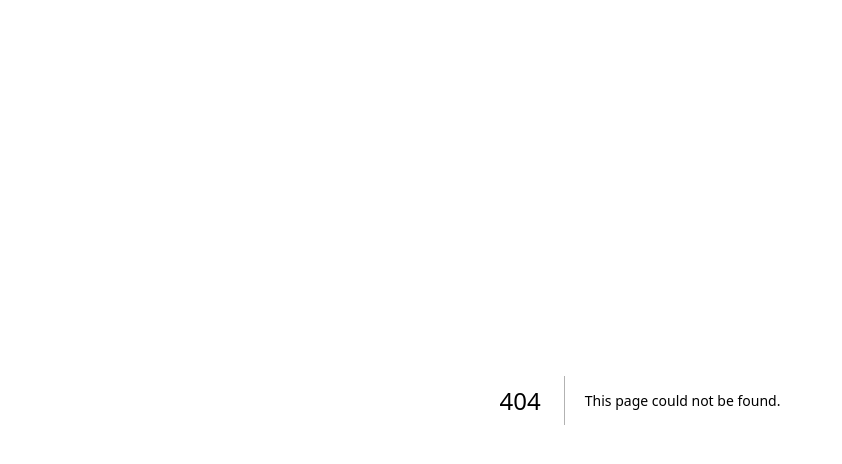
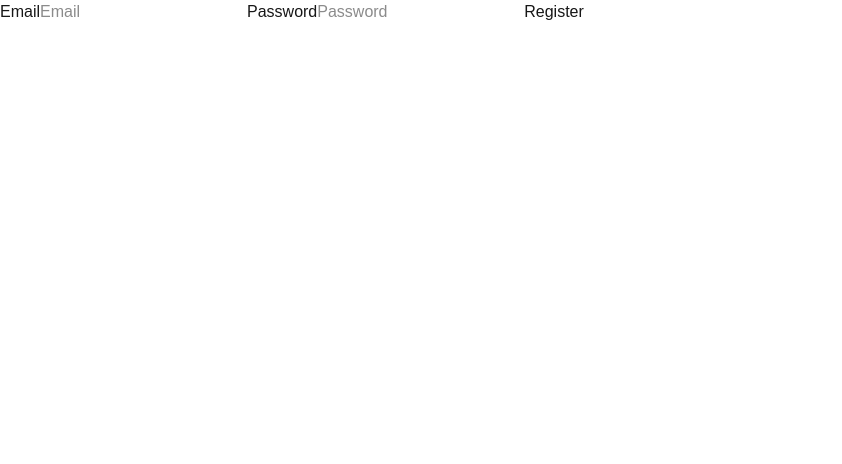
Before and after one commit to Guelmcf/Finance-Protocol, a Next.js app: page /register in a window 1280 px wide. Before the commit this address had no page. Shown: the top 464 px of the page, without its empty margins (0-842 px from the left). Built offline with nearby package versions, Linux system fonts and the light colour scheme.

Commit message:
feat: add supabase auth with login, register and logout

```diff
--- /dev/null
+++ b/app/dashboard/page.tsx
@@ -0,0 +1,22 @@
+"use client"
+
+import { createClient } from "@/utils/supabase/client";
+import { useEffect } from "react";
+import { useRouter } from "next/navigation";
+
+export default function Dashboard(){
+
+    const router = useRouter();
+
+    async function handleLogout() {
+        await createClient().auth.signOut();
+        router.push("/login");
+    }
+
+    return(
+        <div>
+            <h1>funcionou</h1>
+            <button onClick={handleLogout}>Logout</button>
+        </div>
+    )
+}
--- /dev/null
+++ b/app/login/page.tsx
@@ -0,0 +1,48 @@
+"use client";
+
+import { createClient } from "@/utils/supabase/client";
+import { useState } from "react";
+import { useRouter } from "next/navigation";
+
+export default function LoginPage() {
+    const [email, setEmail] = useState("");
+    const [password, setPassword] = useState("");
+    const router = useRouter();
+
+    async function handleLogin() {
+        try{
+            await createClient().auth.signInWithPassword({ email, password });
+            router.push("/dashboard");
+
+        } catch (error) {
+            console.error("Error logging in:", error);
+        }
+    }
+
+    return (
+        <div>
+            <form action="" onSubmit={(e) => {
+                e.preventDefault();
+                handleLogin();
+            }}>
+                <label htmlFor="email">Email</label>
+                <input
+                    type="email"
+                    id="email"
+                    placeholder="Email"
+                    value={email}
+                    onChange={(e) => setEmail(e.target.value)}
+                />
+                <label htmlFor="password">Password</label>
+                <input
+                    type="password"
+                    id="password"
+                    placeholder="Password"
+                    value={password}
+                    onChange={(e) => setPassword(e.target.value)}
+                />
+                <button type="submit">Login</button>
+            </form>
+        </div>
+    );
+}
--- a/app/page.tsx
+++ /dev/null
@@ -1,7 +0,0 @@
-export default function Home() {
-  return (
-    <div className="justify-center items-center flex h-screen">
-      <h1 className="text-4xl font-bold">Hello, World!</h1>
-    </div>
-  );
-}
--- /dev/null
+++ b/app/register/page.tsx
@@ -0,0 +1,49 @@
+"use client";
+
+import { createClient } from "@/utils/supabase/client";
+import { useState } from "react";
+import { useRouter } from "next/navigation";
+
+export default function RegisterPage() {
+    const [email, setEmail] = useState("");
+    const [password, setPassword] = useState("");
+    const router = useRouter();
+
+    async function handleRegister() {
+    try{
+        const { data, error } = await createClient().auth.signUp({ email, password });
+        console.log("data:", data);
+        console.log("error:", error);
+        router.push("/dashboard");
+    } catch (error) {
+        console.error("Error registering:", error);
+    }
+}
+
+    return (
+        <div>
+            <form action="" onSubmit={(e) => {
+                e.preventDefault();
+                handleRegister();
+            }}>
+                <label htmlFor="email">Email</label>
+                <input
+                    type="email"
+                    id="email"
+                    placeholder="Email"
+                    value={email}
+                    onChange={(e) => setEmail(e.target.value)}
+                />
+                <label htmlFor="password">Password</label>
+                <input
+                    type="password"
+                    id="password"
+                    placeholder="Password"
+                    value={password}
+                    onChange={(e) => setPassword(e.target.value)}
+                />
+                <button type="submit">Register</button>
+            </form>
+        </div>
+    );
+}
--- /dev/null
+++ b/middleware.ts
@@ -0,0 +1,43 @@
+import { createServerClient} from "@supabase/ssr"; //importa o cliente do supabase para o lado do servidor
+import { NextResponse, type NextRequest } from "next/server"; //importa o NextResponse e o tipo NextRequest do Next.js para lidar com as requisições e respostas
+
+export async function middleware(request: NextRequest) { //exporta uma função middleware que recebe uma requisição do tipo NextRequest
+  console.log("middleware rodando:", request.nextUrl.pathname);
+
+  let supabaseResponse = NextResponse.next({ request }); //inicializa a resposta do middleware como a resposta padrão do Next.js
+
+  const supabase = createServerClient(   //cria uma instância do cliente do Supabase usando as variáveis de ambiente para a URL e a chave anônima
+  process.env.NEXT_PUBLIC_SUPABASE_URL!,
+  process.env.NEXT_PUBLIC_SUPABASE_ANON_KEY!,
+  {
+    cookies: {
+      getAll() {
+        return request.cookies.getAll(); //retorna todos os cookies da requisição usando o método getAll do objeto cookies do NextRequest
+      },
+      setAll(cookiesToSet) { //define o método setAll para configurar os cookies na resposta do middleware
+        cookiesToSet.forEach(({ name, value }) =>
+          request.cookies.set(name, value)
+        );
+        supabaseResponse = NextResponse.next({ request }); //atualiza a resposta do middleware para incluir os cookies configurados usando o método cookiesTo
+        cookiesToSet.forEach(({ name, value, options }) =>
+          supabaseResponse.cookies.set(name, value, options)
+        );
+      },
+    },
+  }
+);
+
+  const { data: { user } } = await supabase.auth.getUser(); //obtém o usuário autenticado usando o método getUser do objeto auth do cliente do Supabase
+
+  if (!user && !request.nextUrl.pathname.startsWith("/login") && !request.nextUrl.pathname.startsWith("/register")) { //verifica se o usuário não está autenticado e se a rota atual não é a página de login ou cadastro
+    const url = request.nextUrl.clone();
+    url.pathname = "/login";
+    return NextResponse.redirect(url);
+  }
+
+  return supabaseResponse;
+}
+
+export const config = { //configura o middleware para ser aplicado a todas as rotas, exceto as que correspondem aos padrões especificados no matcher
+  matcher: ["/((?!_next/static|_next/image|favicon.ico).*)"],
+};
--- a/package.json
+++ b/package.json
@@ -10,6 +10,8 @@
   },
   "dependencies": {
     "@prisma/client": "^7.5.0",
+    "@supabase/ssr": "^0.9.0",
+    "@supabase/supabase-js": "^2.100.1",
     "dotenv": "^17.3.1",
     "next": "16.2.0",
     "react": "19.2.4",
--- /dev/null
+++ b/utils/supabase/client.ts
@@ -0,0 +1,8 @@
+import { createBrowserClient } from "@supabase/ssr";
+
+export function createClient() {
+    return createBrowserClient(
+        process.env.NEXT_PUBLIC_SUPABASE_URL!,
+        process.env.NEXT_PUBLIC_SUPABASE_ANON_KEY!
+    );
+}
--- /dev/null
+++ b/utils/supabase/server.ts
@@ -0,0 +1,25 @@
+import { createServerClient } from "@supabase/ssr";
+import { cookies } from "next/headers";
+
+export async function createClient() {
+  const cookieStore = await cookies();
+
+  return createServerClient(
+    process.env.NEXT_PUBLIC_SUPABASE_URL!,
+    process.env.NEXT_PUBLIC_SUPABASE_ANON_KEY!,
+    {
+      cookies: {
+        getAll() {
+          return cookieStore.getAll();
+        },
+        setAll(cookiesToSet) {
+          try {
+            cookiesToSet.forEach(({ name, value, options }) =>
+              cookieStore.set(name, value, options)
+            );
+          } catch {}
+        },
+      },
+    }
+  );
+}
```
Also changed, not shown: 1 other file (tests, documents, lock files or other folders).
